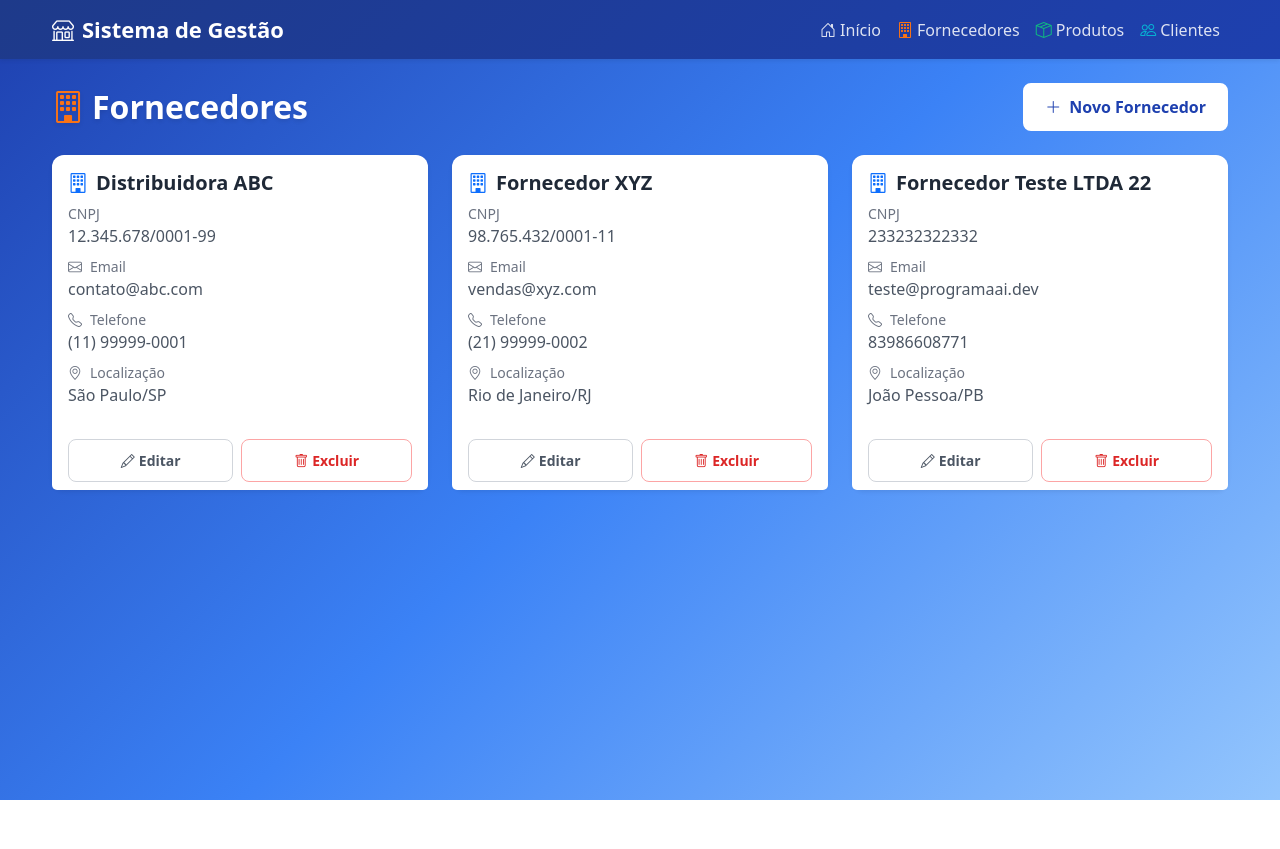
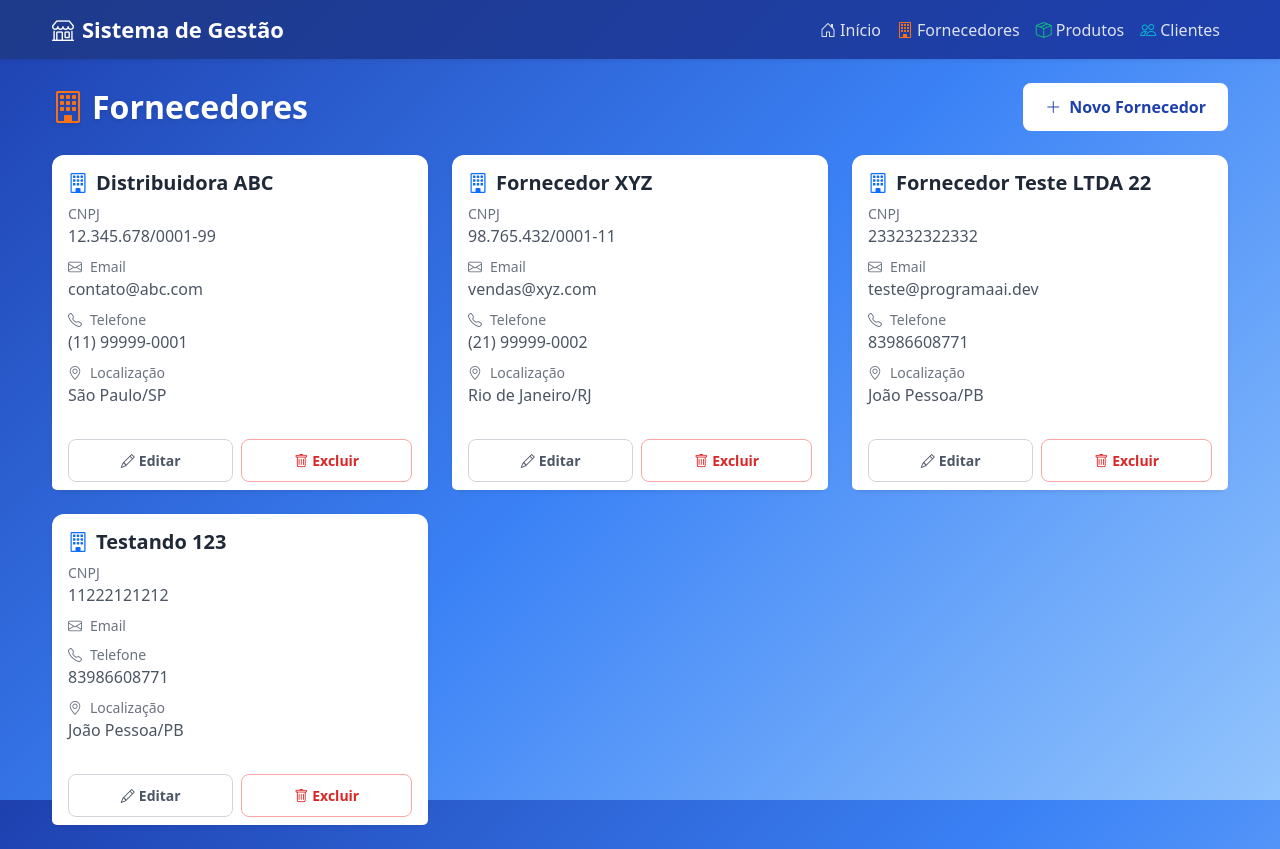
Before and after one commit to kelsonvictr/sistema-gestao-front-turma-05, a React (Vite) app: page /fornecedores in a window 1280 px wide. Before the commit the page ends 800 px from the top, so only its background shows below. Built offline with nearby package versions, Linux system fonts and the light colour scheme; data requests are answered from the project's data file.

Commit message:
feat: update fornecedor IDs to strings and implement form submission in CadastrarFornecedor

```diff
--- a/data/db.json
+++ b/data/db.json
@@ -1,7 +1,7 @@
 {
   "fornecedores": [
     {
-      "id": 1,
+      "id": "1",
       "nome": "Distribuidora ABC",
       "cnpj": "12.345.678/0001-99",
       "email": "contato@abc.com",
@@ -14,7 +14,7 @@
       "uf": "SP"
     },
     {
-      "id": 2,
+      "id": "2",
       "nome": "Fornecedor XYZ",
       "cnpj": "98.765.432/0001-11",
       "email": "vendas@xyz.com",
@@ -37,12 +37,24 @@
       "bairro": "Jardim Oceania",
       "cidade": "João Pessoa",
       "uf": "PB",
-      "id": 3
+      "id": "3"
+    },
+    {
+      "id": "8383",
+      "nome": "Testando 123",
+      "cnpj": "11222121212",
+      "telefone": "83986608771",
+      "cep": "58037-328",
+      "logradouro": "Rua Josefa Miranda Freire",
+      "numero": "105",
+      "bairro": "Jardim Oceania",
+      "cidade": "João Pessoa",
+      "uf": "PB"
     }
   ],
   "produtos": [
     {
-      "id": 1,
+      "id": "1",
       "nome": "Notebook Dell",
       "descricao": "Notebook Dell Inspiron 15, 8GB RAM, 256GB SSD",
       "preco": 3500,
@@ -50,7 +62,7 @@
       "fornecedorId": 1
     },
     {
-      "id": 2,
+      "id": "2",
       "nome": "Mouse Logitech",
       "descricao": "Mouse sem fio Logitech MX Master 3",
       "preco": 450,
@@ -58,7 +70,7 @@
       "fornecedorId": 1
     },
     {
-      "id": 3,
+      "id": "3",
       "nome": "Teclado Mecânico",
       "descricao": "Teclado mecânico RGB, switches blue",
       "preco": 280,
@@ -68,7 +80,7 @@
   ],
   "clientes": [
     {
-      "id": 1,
+      "id": "1",
       "nome": "João Silva",
       "cpf": "123.456.789-00",
       "email": "joao@email.com",
@@ -81,7 +93,7 @@
       "uf": "SP"
     },
     {
-      "id": 2,
+      "id": "2",
       "nome": "Maria Santos",
       "cpf": "987.654.321-00",
       "email": "maria@email.com",
--- a/src/pages/CadastrarFornecedor.jsx
+++ b/src/pages/CadastrarFornecedor.jsx
@@ -1,8 +1,12 @@
 import React from 'react'
 import { Card, Form, Row, Col, Button } from 'react-bootstrap'
 import { useState } from 'react'
+import axios from 'axios'
+import { useNavigate } from 'react-router-dom'
 
 const CadastrarFornecedor = () => {
+
+    const navigate = useNavigate()
 
     const [nome, setNome] = useState("")
     const [cnpj, setCnpj] = useState("")
@@ -15,6 +19,26 @@ const CadastrarFornecedor = () => {
     const [cidade, setCidade] = useState('')
     const [uf, setUf] = useState('')
 
+    const salvarFornecedor = (e) => {
+        e.preventDefault() // Impede que a página seja recarregada
+
+        const novoFornecedor = {
+            nome,
+            cnpj,
+            telefone,
+            cep,
+            logradouro,
+            numero,
+            bairro,
+            cidade,
+            uf
+        }
+
+        axios.post("http://localhost:3000/fornecedores", novoFornecedor)
+        .then(() => navigate("/fornecedores?msg=cadastrado"))
+        .catch(error => console.error("Erro ao cadastrar fornecedor: ", error))
+    }
+
   return (
     <div>
         <div className="d-flex justify-content-between align-items-center mb-4">
@@ -26,7 +50,7 @@ const CadastrarFornecedor = () => {
 
         <Card className="shadow-sm border-0">
             <Card.Body className="p-4">
-                <Form>
+                <Form onSubmit={salvarFornecedor}>
                     <Row>
                         <Col md={6}>
                             <Form.Group className="mb-3">
--- a/src/pages/Fornecedores.jsx
+++ b/src/pages/Fornecedores.jsx
@@ -1,6 +1,7 @@
 import axios from 'axios'
 import React, { useEffect, useState } from 'react'
 import { Button, Card, Col, Row } from 'react-bootstrap'
+import { Link } from 'react-router-dom'
 
 const Fornecedores = () => {
 
@@ -24,7 +25,7 @@ const Fornecedores = () => {
                 <i className="bi bi-building me-2"></i>
                 Fornecedores
             </h2>
-            <Button variant="light">
+            <Button variant="light" as={Link} to="/cadastrar-fornecedor">
                 <i className="bi bi-plus-lg me-2"></i>
                 Novo Fornecedor
             </Button>
```
